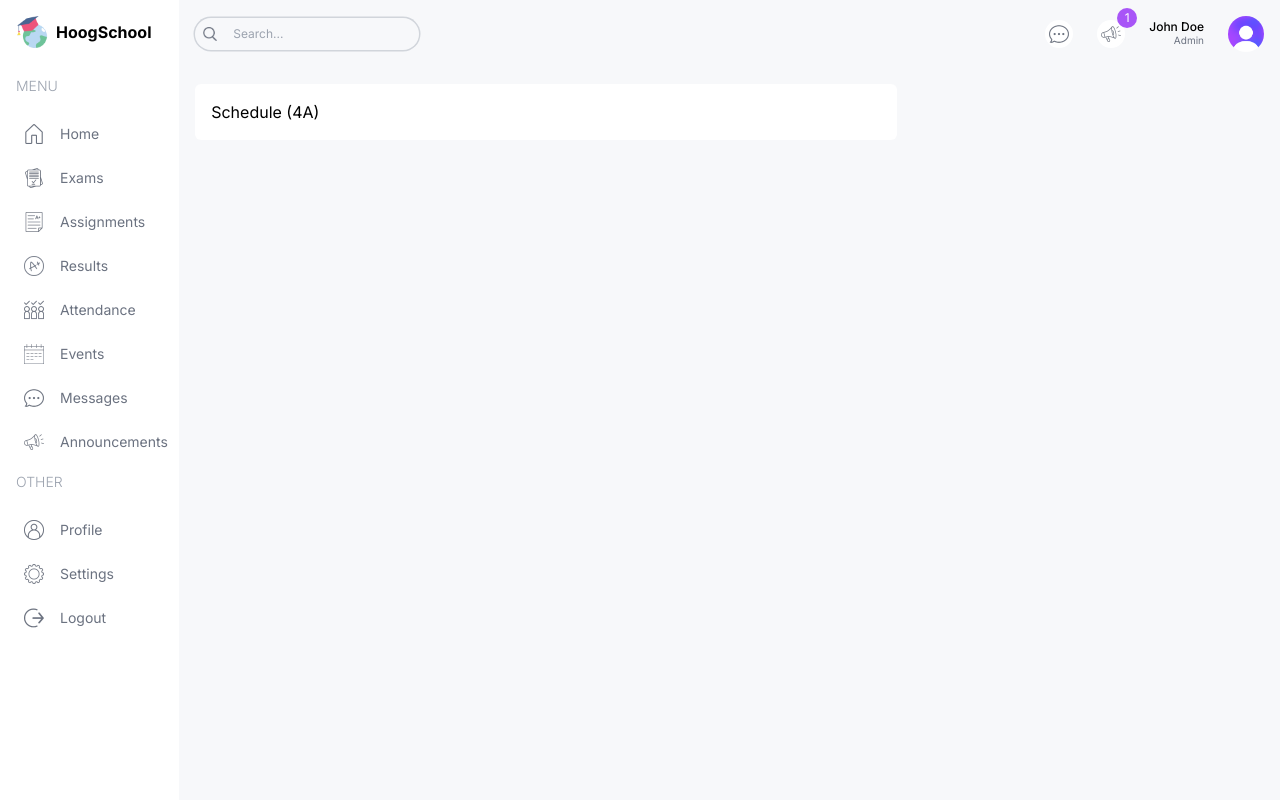
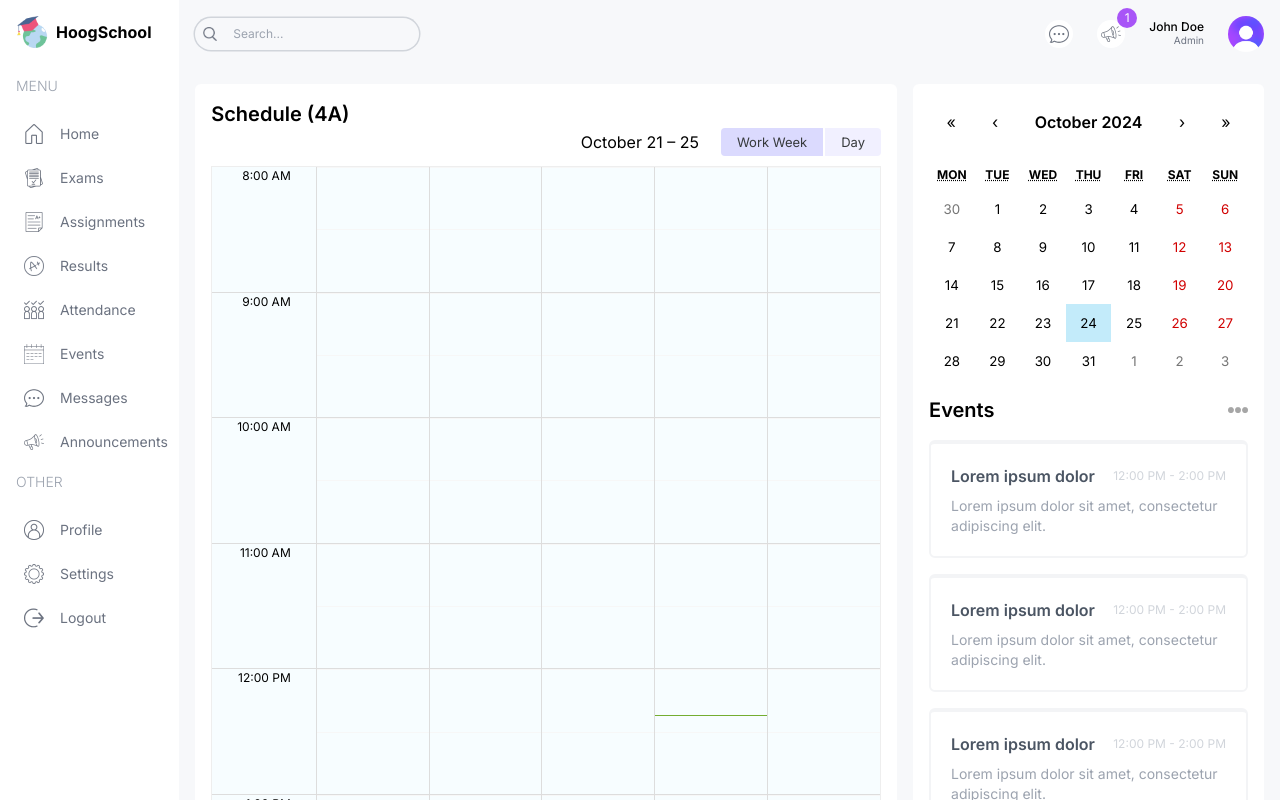
Before and after one commit to Chuloshnikov/college-management-dashboard, a Next.js app: page /student in a window 1280 px wide. Built offline with nearby package versions, Linux system fonts and the light colour scheme.

Commit message:
student page calendar done

```diff
--- a/package.json
+++ b/package.json
@@ -10,11 +10,11 @@
   },
   "dependencies": {
     "@hookform/resolvers": "^3.9.0",
-    "@types/react-big-calendar": "^1.8.9",
+    "@types/react-big-calendar": "^1.8.12",
     "moment": "^2.30.1",
     "next": "14.2.5",
     "react": "^18",
-    "react-big-calendar": "^1.13.2",
+    "react-big-calendar": "^1.15.0",
     "react-calendar": "^5.0.0",
     "react-dom": "^18",
     "react-hook-form": "^7.52.2",
--- a/src/app/(dashboard)/student/page.tsx
+++ b/src/app/(dashboard)/student/page.tsx
@@ -1,3 +1,8 @@
+"use client"
+
+import Announcements from '@/components/Announcements'
+import BigCalendar from '@/components/BigCalendar'
+import EventCalendar from '@/components/EventCalendar'
 import React from 'react'
 
 export default function StudentPage() {
@@ -6,12 +11,14 @@
       {/*LEFT*/}
       <div className='w-full xl:w-2/3'>
          <div className='h-full bg-white p-4 rounded-md'>
-            <h2>Schedule (4A)</h2>
+            <h2 className='text-xl font-semibold'>Schedule (4A)</h2>
+            <BigCalendar/>
          </div>
       </div>
       {/*RIGHT*/}
         <div className='w-full xl:w-1/3'>
-
+          <EventCalendar/>
+          <Announcements/>
         </div>
     </div>
   )
--- a/src/app/globals.css
+++ b/src/app/globals.css
@@ -16,3 +16,93 @@
   background-color: #c3ebfa !important;
   color: black !important;
 }
+
+.rbc-btn-group:first-child {
+  display: none !important;
+}
+
+.rbc-toolbar-label {
+  text-align: right !important;
+  padding: 0px 20px !important;
+}
+
+.rbc-btn-group:last-child {
+  font-size: 13px !important;
+}
+
+.rbc-btn-group:last-child button {
+  border: none !important;
+  background-color: #f1f0ff !important;
+  margin-left: 2px !important;
+}
+
+.rbc-toolbar button.rbc-active {
+  background-color: #dbdafe !important;
+  box-shadow: none !important;
+}
+
+.rbc-time-view {
+  border-color: #eee !important;
+}
+
+.rbc-time-header {
+  display: none !important;
+}
+
+.rbc-time-content {
+  border: none !important;
+}
+
+.rbc-time-gutter.rbc-time-column {
+  font-size: 12px !important;
+}
+
+.rbc-time-gutter.rbc-time-column .rbc-timeslot-group {
+  padding: 0px 20px !important;
+}
+
+.rbc-timeslot-group {
+  background-color: #f7fdff !important;
+}
+
+.rbc-day-slot {
+  font-size: 14px !important;
+}
+
+.rbc-event {
+  border: none !important;
+  color: black !important;
+  padding: 10px !important;
+  margin: 10px !important;
+  width: 99% !important;
+}
+
+.rbc-event:nth-child(1) {
+  background-color: #e2f8ff !important;
+}
+.rbc-event:nth-child(2) {
+  background-color: #fefce8 !important;
+}
+.rbc-event:nth-child(3) {
+  background-color: #f2f1ff !important;
+}
+.rbc-event:nth-child(4) {
+  background-color: #fdf2fb !important;
+}
+.rbc-event:nth-child(5) {
+  background-color: #e2f8ff !important;
+}
+.rbc-event:nth-child(6) {
+  background-color: #fefce8 !important;
+}
+.rbc-event:nth-child(7) {
+  background-color: #f2f1ff !important;
+}
+.rbc-event:nth-child(8) {
+  background-color: #fdf2fb !important;
+}
+
+.rbc-event-label{
+  color: gray !important;
+  margin-bottom: 5px;
+}
--- /dev/null
+++ b/src/components/BigCalendar.tsx
@@ -0,0 +1,33 @@
+import { useState } from "react";
+import { Calendar, momentLocalizer, Views, View } from 'react-big-calendar'
+import moment from 'moment'
+import { calendarEvents } from '@/lib/data';
+import "react-big-calendar/lib/css/react-big-calendar.css";
+
+const localizer = momentLocalizer(moment)
+
+const BigCalendar = () => {
+    const [view, setView] = useState<View>(Views.WORK_WEEK);
+
+    const handleOnChangeView = (selectedView: View) => {
+        setView(selectedView);
+      };
+
+    return (
+        <Calendar
+        localizer={localizer}
+        events={calendarEvents}
+        startAccessor="start"
+        endAccessor="end"
+        views={["work_week", "day"]}
+        view={view}
+        style={{ height: "98%" }}
+        onView={handleOnChangeView}
+        min={new Date(2025, 1, 0, 8, 0, 0)}
+        max={new Date(2025, 1, 0, 17, 0, 0)}
+        />
+    )
+
+}
+
+export default BigCalendar;
--- a/src/lib/data.ts
+++ b/src/lib/data.ts
@@ -921,8 +921,8 @@
   {
     title: "Math",
     allDay: false,
-    start: new Date(2024, 7, 12, 8, 0),
-    end: new Date(2024, 7, 12, 8, 45),
+    start: new Date(2024, 10, 29, 8, 0),
+    end: new Date(2024, 10, 29, 8, 45),
   },
   {
     title: "English",
```
Also changed, not shown: 1 other file (tests, documents, lock files or other folders). Lines whose indentation alone changed are shown as unchanged.
